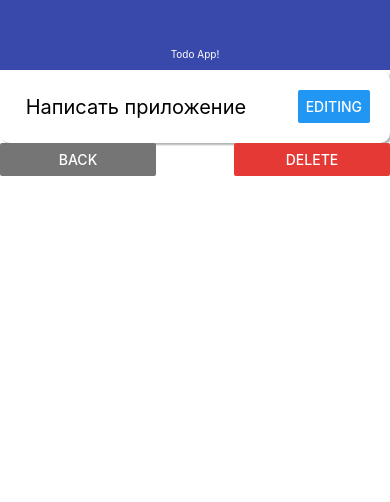
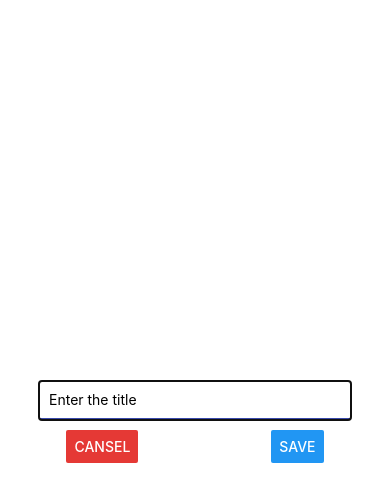
Before and after one commit to EvgenPrushk/ReactNative, a React Native app: screen / in a window 390 px wide. Both pictures are taken after a click on the button "EDITING". Shown: the top 502 px of the page. Built offline with nearby package versions, Linux system fonts and the light colour scheme.

Commit message:
feat: add removeTodo

```diff
--- a/App.js
+++ b/App.js
@@ -34,9 +34,10 @@
         },
         {
           text: "Delete",
-          style: 'destructive',
+          style: "destructive",
           //change of state
           onPress: () => {
+            setTodoId(null);
             // prev is array. array have method filter(). If  todo.id === id. I delete element
             setTodos((prev) => prev.filter((todo) => todo.id !== id));
           },
@@ -58,7 +59,13 @@
   if (todoId) {
     // add function go to MainScreen
     const selectedTodo = todos.find((todo) => todo.id === todoId);
-    content = <TodoScreen onRemove={removeTodo} goBack={() => setTodoId(null)} todo={selectedTodo} />;
+    content = (
+      <TodoScreen
+        onRemove={removeTodo}
+        goBack={() => setTodoId(null)}
+        todo={selectedTodo}
+      />
+    );
   }
 
   return (
@@ -74,5 +81,5 @@
   container: {
     paddingHorizontal: 30,
     paddingVertical: 20,
-  },
+  }
 });
--- a/src/components/AddTodo.js
+++ b/src/components/AddTodo.js
@@ -44,5 +44,5 @@
     borderStyle: "solid",
     borderBottomWidth: 2,
     borderBottomColor: THEME.MAIN_COLOR,
-  },
+  }
 });
--- /dev/null
+++ b/src/components/EditModal.js
@@ -0,0 +1,48 @@
+import React from "react";
+import { View, StyleSheet, TextInput, Button, Modal } from "react-native";
+import { THEME } from "../theme";
+
+export const EditModal = ({ visible, onCansel }) => {
+  return (
+    <Modal
+      visible={visible}
+      animationType="slide"
+      transparent={false}
+      autoCapitalize="none"
+      autoCorrect={false}
+      maxLength={64}
+    >
+      <View style={styles.wrap}>
+        <TextInput style={styles.input} placeholder="Enter the title " />
+        <View style={styles.buttons}>
+          <Button
+            title="Cansel"
+            onPress={onCansel}
+            color={THEME.DANGER_COLOR}
+          />
+          <Button title="Save" />
+        </View>
+      </View>
+    </Modal>
+  );
+};
+
+const styles = StyleSheet.create({
+  wrap: {
+    flex: 1,
+    justifyContent: "center",
+    alignItems: "center",
+  },
+  input: {
+    padding: 10,
+    borderBottomColor: THEME.MAIN_COLOR,
+    borderBottomWidth: 2,
+    width: "80%",
+  },
+  buttons: {
+    marginTop: 10,
+    flexDirection: "row",
+    width: "100%",
+    justifyContent: "space-around",
+  },
+});
--- a/src/screens/TodoScreen.js
+++ b/src/screens/TodoScreen.js
@@ -1,14 +1,19 @@
-import React from "react";
+import React, { useState } from "react";
 import { View, StyleSheet, Text, Button } from "react-native";
 import { THEME } from "../theme";
 import { AppCard } from "../components/ui/AppCard";
+import { EditModal } from "../components/EditModal";
 
 export const TodoScreen = ({ goBack, todo, onRemove }) => {
+  const [modal, setModal] = useState(false);
+
   return (
     <View>
+      <EditModal visible={modal} onCansel={()=>setModal(false)}/>
+
       <AppCard style={styles.card}>
         <Text style={styles.title}>{todo.title}</Text>
-        <Button title="Editing"></Button>
+        <Button title="Editing" onPress={() => setModal(true)}></Button>
       </AppCard>
 
       <View style={styles.buttons}>
@@ -42,5 +47,5 @@
   },
   title: {
     fontSize: 20,
-  },
+  }
 });
```
